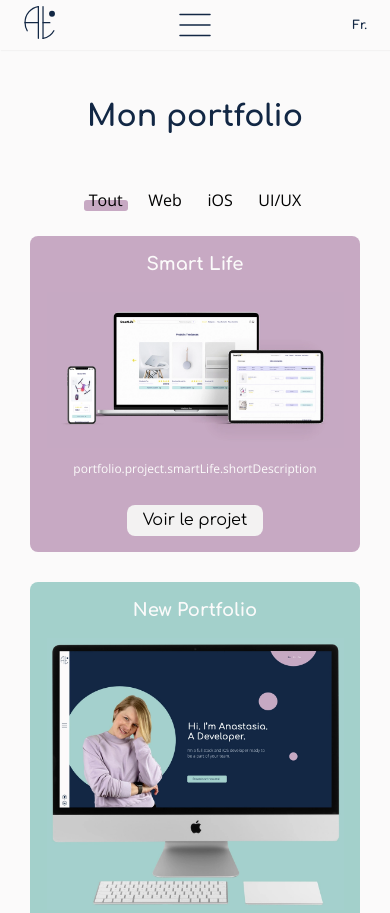
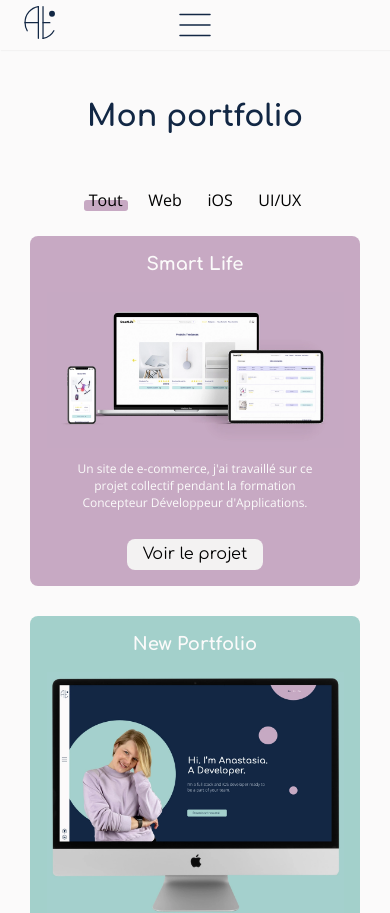
Before and after one commit to anatanczak/my-website-v2, a React (Create React App) app: page /portfolio in a window 390 px wide. Shown: the top 913 px of the page. Built offline with nearby package versions, Linux system fonts and the light colour scheme; what i18next-xhr-backend would draw is missing.

Commit message:
fix z index issues dropdown menu

```diff
--- a/src/Components/NavBar/style.scss
+++ b/src/Components/NavBar/style.scss
@@ -3,8 +3,6 @@
 @import 'src/_fonts.scss';
 
 .NavBarContainer {
-  position: fixed;
-  z-index: 4;
   &-AllwaysVisibleMenuContainer {
     background-color: $main-white;
     display: flex;
@@ -76,11 +74,12 @@
 
 @media (max-width: 767px) {
   .NavBarContainer {
-    top: 0;
-    left: 0;
-    right: 0;
-    z-index: 3;
     &-AllwaysVisibleMenuContainer {
+      position: fixed;
+      z-index: 4;
+      top: 0;
+      left: 0;
+      right: 0;
       height: 50px;
       padding: 5px 20px;
       &-SocialLinksContainer {
@@ -91,6 +90,11 @@
       }
     }
     &-ClosedMenuContainer {
+      z-index: 0;
+      position: fixed;
+      top: 50px;
+      left: 0;
+      right: 0;
       transform-origin: top;
       transform: scaleY(0);
 
@@ -124,6 +128,7 @@
     }
 
     &-MenuVisible {
+      z-index: 3;
       transform: scaleY(1);
       transition: all ease-in-out 0.5s;
     }
@@ -133,6 +138,7 @@
 /* ---------------------------  Tablet --------------------------- */
 @media (min-width: 768px) {
   .NavBarContainer {
+    position: fixed;
     display: flex;
     top: 0;
     bottom: 0;
--- a/src/Components/PortfolioComponent/Projects/Project/Project.tsx
+++ b/src/Components/PortfolioComponent/Projects/Project/Project.tsx
@@ -59,7 +59,7 @@
           alt="project image"
         />
         <p className="ProjectContainer-CardFront-Description">
-          {project.shortDescription}
+          {t(project.shortDescription)}
         </p>
         <button
           className="ProjectContainer-CardFront-Button"
```
